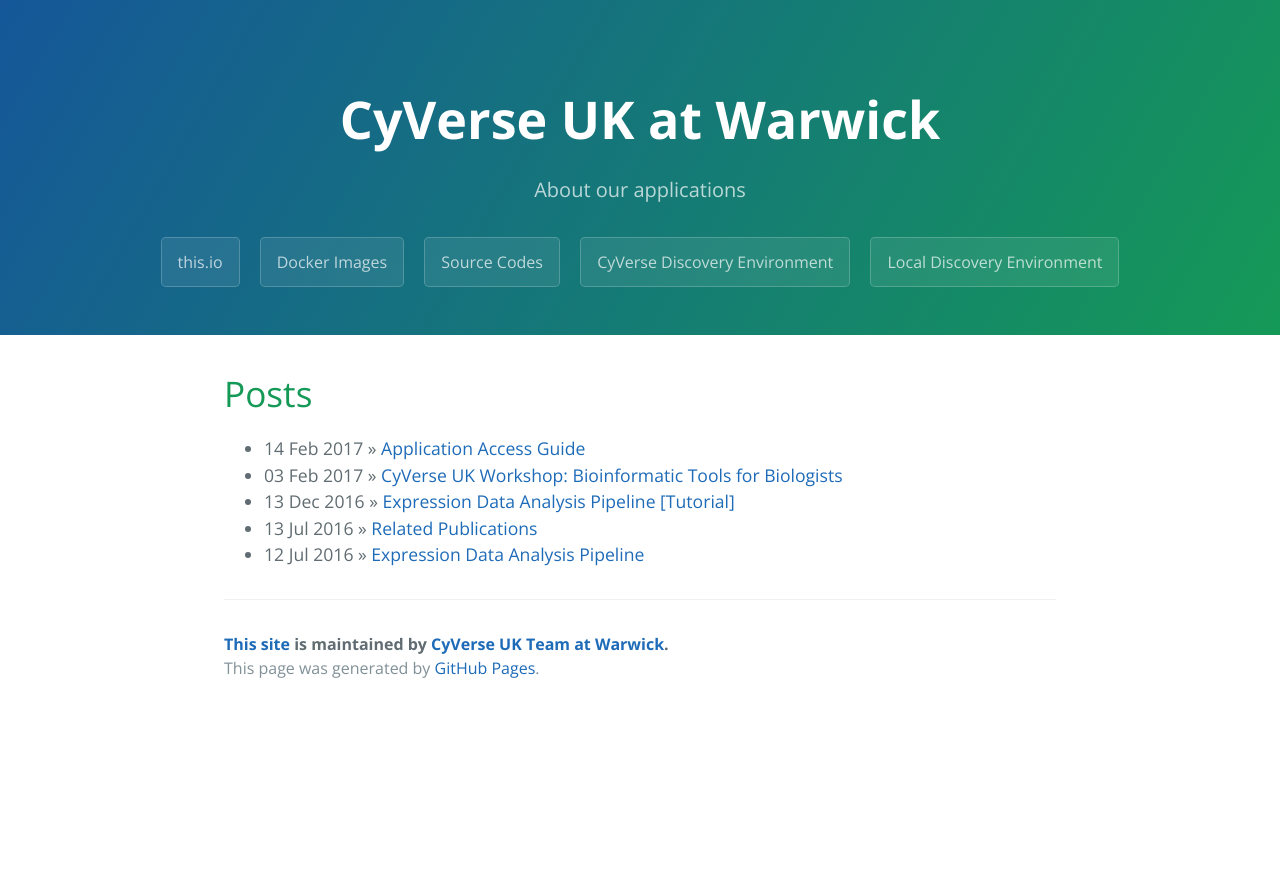
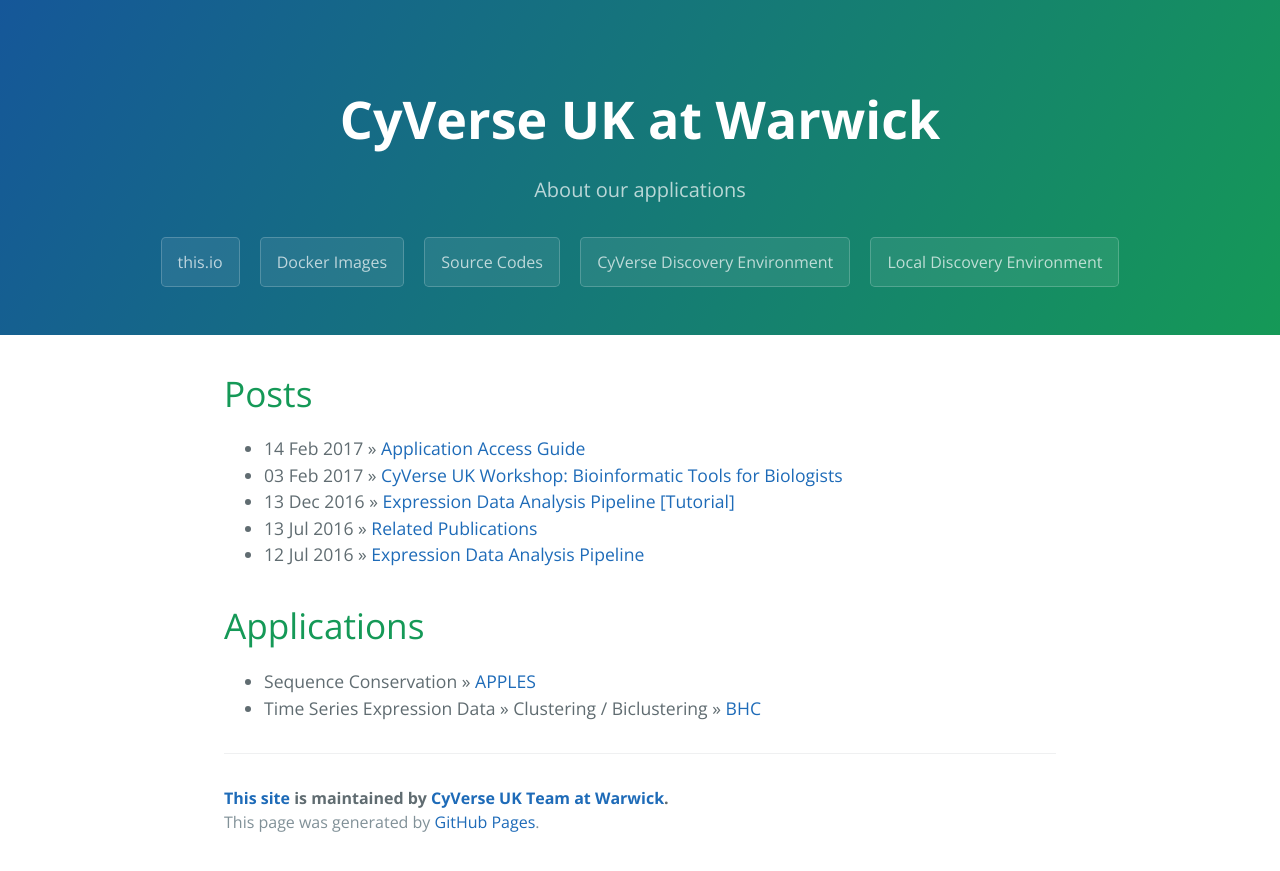
Before and after one commit to cyversewarwick/cyversewarwick.github.io, a Jekyll site: the page built from index.html, in a window 1280 px wide. Shown: the top 871 px of the page. Built offline with Jekyll 4.4.1, drawn with Linux system fonts in a browser that asks for light colours.

Commit message:
Update index.html

```diff
--- a/index.html
+++ b/index.html
@@ -10,4 +10,9 @@
       <li><span>{{ post.date | date_to_string }}</span> &raquo; <a href="{{ site.baseurl }}{{ post.url }}">{{ post.title }}</a></li>
     {% endfor %}
   </ul>
+  <h1>Applications</h1>
+  <ul class="posts">
+      <li><span>Sequence Conservation</span> &raquo; <a href="https://github.com/cyversewarwick/apples">APPLES</a></li>
+      <li><span>Time Series Expression Data &raquo; Clustering / Biclustering</span> &raquo; <a href="https://github.com/cyversewarwick/bhc">BHC</a></li>
+  </ul>
 </div>
```
